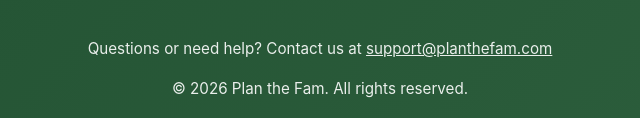
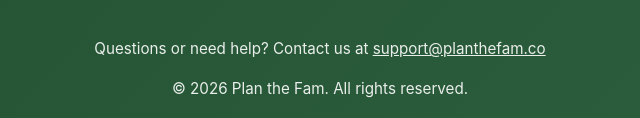
Before and after one commit to ksitomer/plan-the-fam, a website: page success.html in a window 1280 px wide. Shown: the part 1239-1357 px from the top of the page, 320-960 px from the left. Drawn offline with Linux system fonts and the light colour scheme.

Commit message:
Add files via upload

```diff
--- a/success.html
+++ b/success.html
@@ -171,7 +171,7 @@
         </div>
 
         <div class="support-info">
-            <p>Questions or need help? Contact us at <a href="mailto:support@planthefam.com">support@planthefam.com</a></p>
+            <p>Questions or need help? Contact us at <a href="mailto:support@planthefam.co">support@planthefam.co</a></p>
             <p style="margin-top: 15px;">© 2026 Plan the Fam. All rights reserved.</p>
         </div>
     </div>
```
